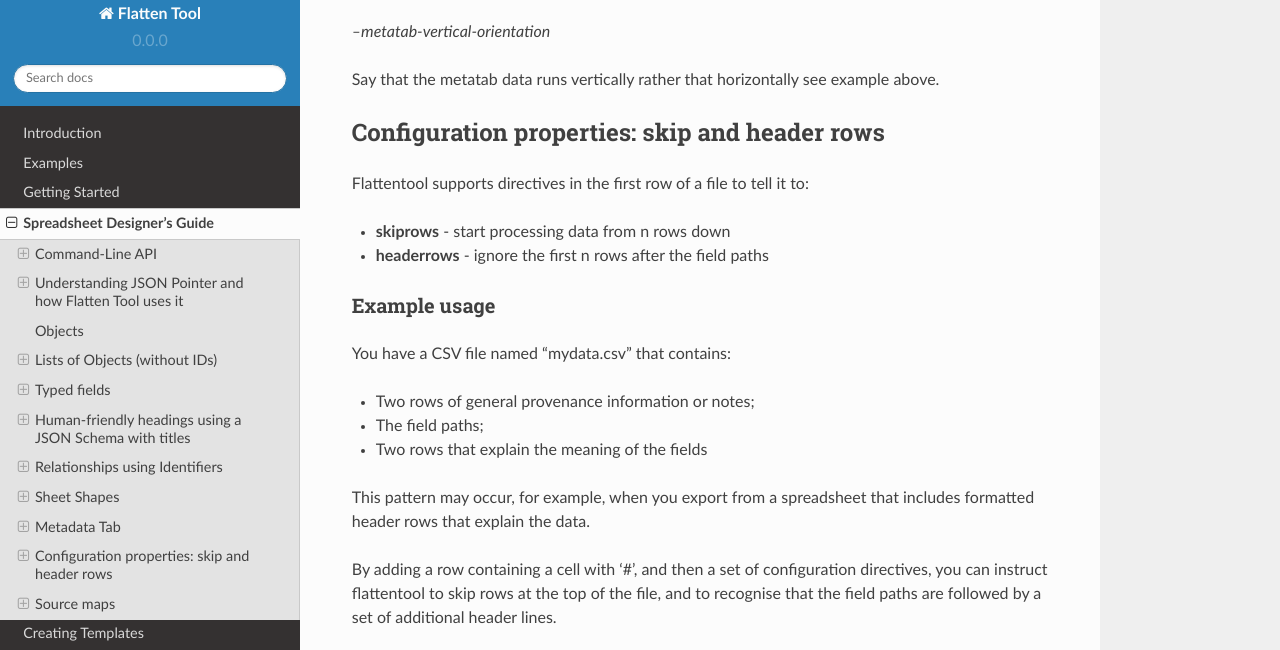
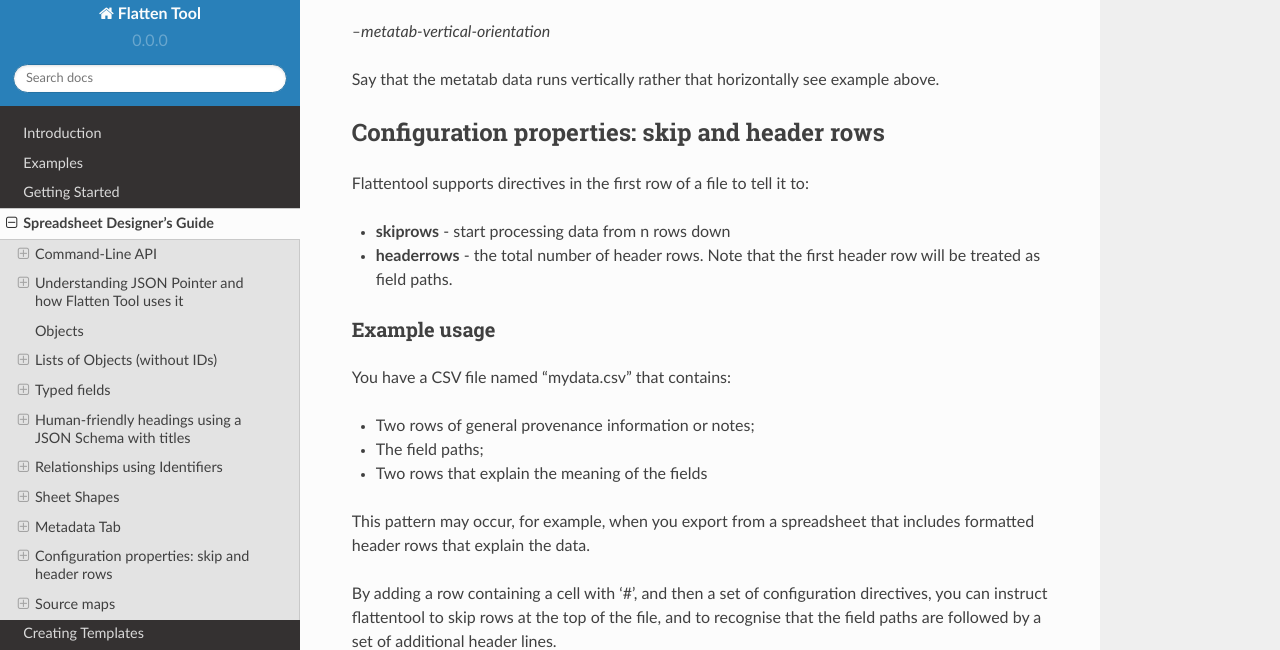
Before and after one commit to OpenDataServices/flatten-tool, a Sphinx documentation site: the page built from docs/unflatten.rst, in a window 1280 px wide and 900 px high, scrolled down 31074 px, cut to the strip 12-662 px from the top of the window. Built offline with Sphinx 7.4.7 and the Read the Docs theme 2.0.0, drawn with Linux system fonts in a browser that asks for light colours.

Commit message:
Clarified meaning of headerrows in docs. https://github.com/OpenDataServices/flatten-tool/issues/230

```diff
--- a/docs/unflatten.rst
+++ b/docs/unflatten.rst
@@ -1239,7 +1239,7 @@
 Flattentool supports directives in the first row of a file to tell it to:
 
 * **skiprows** - start processing data from n rows down
-* **headerrows** - ignore the first n rows after the field paths
+* **headerrows** - the total number of header rows. Note that the first header row will be treated as field paths.
 
 Example usage
 -------------
```
Also changed, not shown: CHANGELOG.md (+1 -0 lines).
